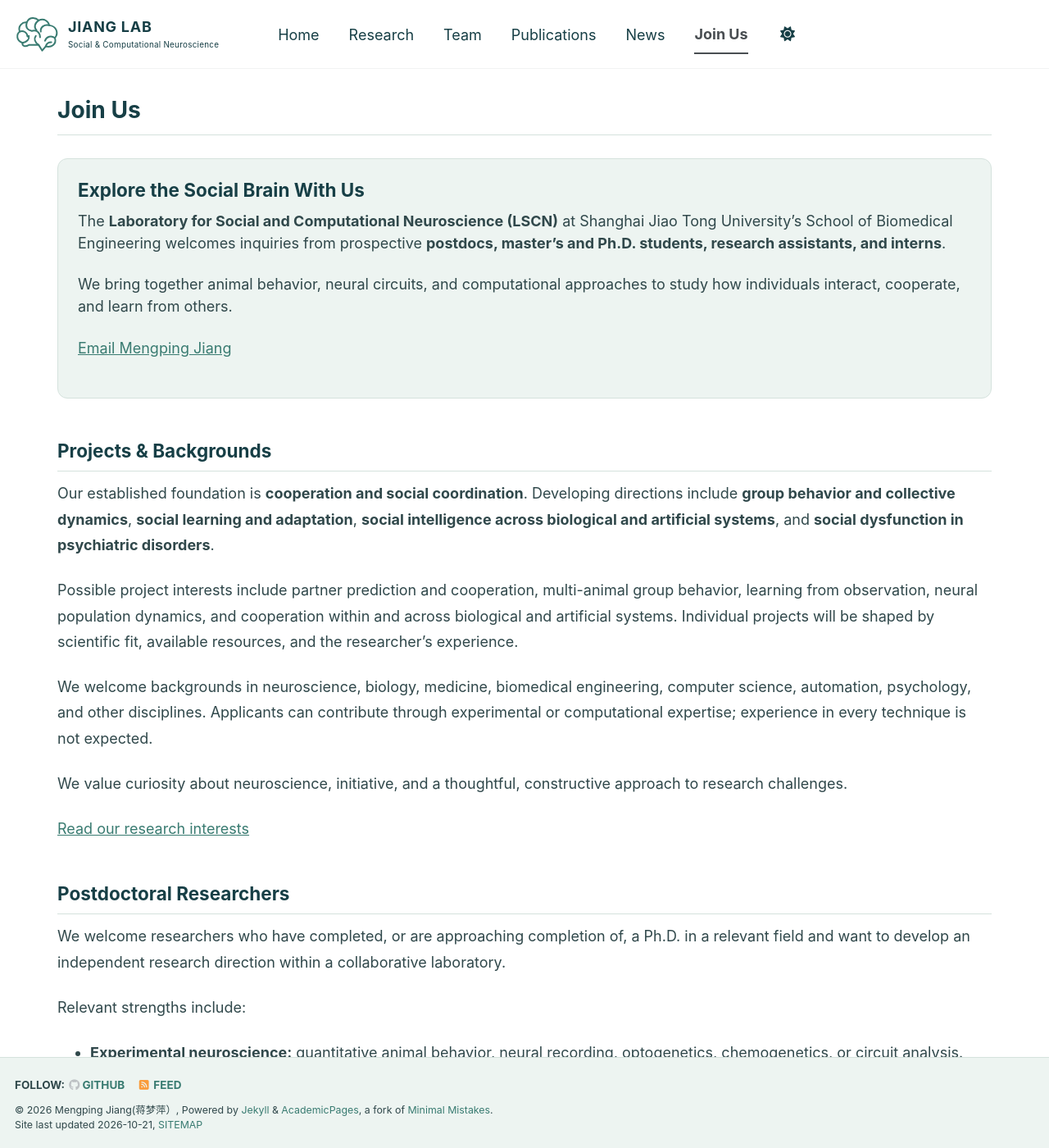
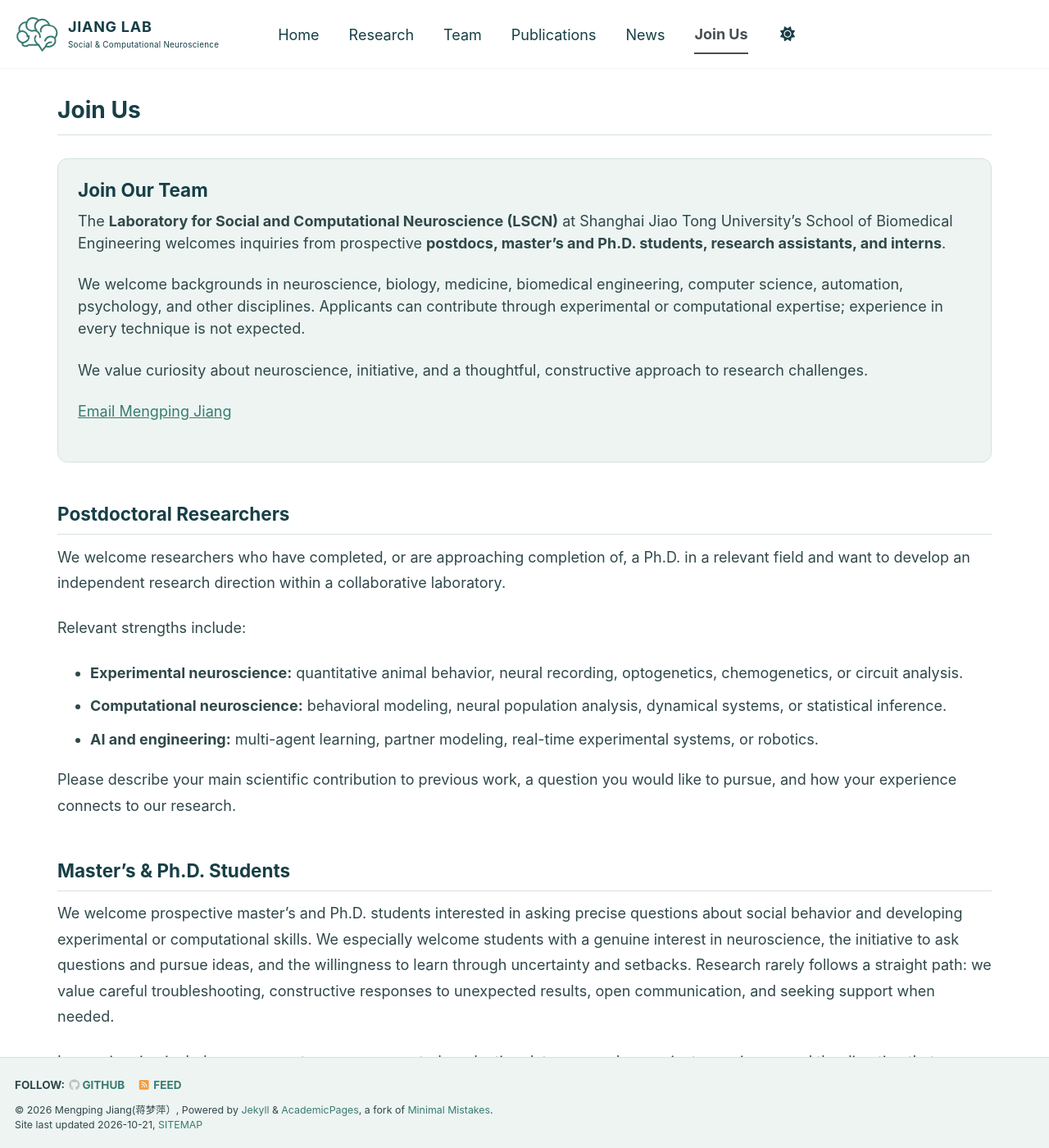
Before and after one commit to MengpingJiang/mengpingjiang.github.io, a Jekyll site: the page built from _pages/join.md, in a window 1280 px wide and 1400 px high. Shown: the whole window at 82% size. Built offline with Jekyll 4.4.1, drawn with Linux system fonts in a browser that asks for light colours; a script bundle is joined from its source files by our own code; library files that are not in the unit come from our copies.

Commit message:
Streamline Join Us page to focus directly on recruitment and applications

```diff
--- a/_pages/join.md
+++ b/_pages/join.md
@@ -7,27 +7,17 @@ author_profile: false
 
 <div class="lscn-page-intro" markdown="1">
 
-## Explore the Social Brain With Us
+## Join Our Team
 
 The **Laboratory for Social and Computational Neuroscience (LSCN)** at Shanghai Jiao Tong University's School of Biomedical Engineering welcomes inquiries from prospective **postdocs, master's and Ph.D. students, research assistants, and interns**.
-
-We bring together animal behavior, neural circuits, and computational approaches to study how individuals interact, cooperate, and learn from others.
-
-[Email Mengping Jiang](mailto:mpjiang2021@163.com)
-
-</div>
-
-## Projects & Backgrounds
-
-Our established foundation is **cooperation and social coordination**. Developing directions include **group behavior and collective dynamics**, **social learning and adaptation**, **social intelligence across biological and artificial systems**, and **social dysfunction in psychiatric disorders**.
-
-Possible project interests include partner prediction and cooperation, multi-animal group behavior, learning from observation, neural population dynamics, and cooperation within and across biological and artificial systems. Individual projects will be shaped by scientific fit, available resources, and the researcher's experience.
 
 We welcome backgrounds in neuroscience, biology, medicine, biomedical engineering, computer science, automation, psychology, and other disciplines. Applicants can contribute through experimental or computational expertise; experience in every technique is not expected.
 
 We value curiosity about neuroscience, initiative, and a thoughtful, constructive approach to research challenges.
 
-[Read our research interests]({{ '/research/' | relative_url }})
+[Email Mengping Jiang](mailto:mpjiang2021@163.com)
+
+</div>
 
 <span id="postdoctoral-researchers" class="lscn-anchor"></span>
 
```
